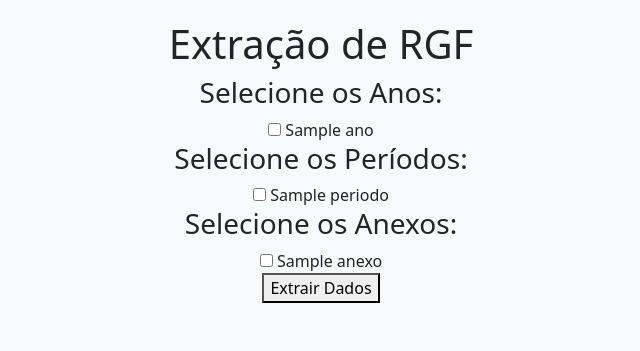
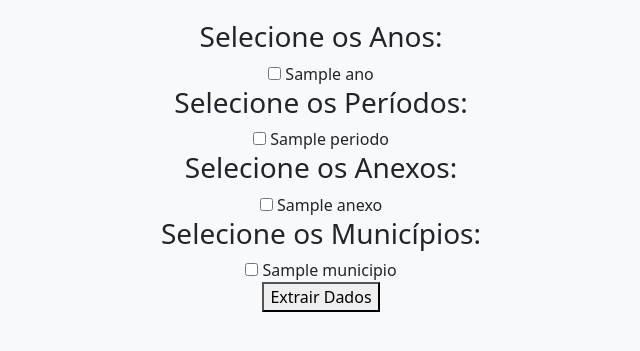
Before and after one commit to TN-Junior/demonstrativos-menu-anexos, a Flask app: template templates/rgf.html in a window 1280 px wide. Shown: the part 132-483 px from the top of the page, without its empty margins (319-959 px from the left). Run offline with Flask 3, Linux system fonts and the light colour scheme; the template is opened without the code that fills it: most values are stand-ins (such as "Sample title", 1, 10 or a date in 2020); parts of the project's set-up code (start-up, migrations or seed data) failed here and were passed over.

Commit message:
feat: adding fields municipalities

```diff
--- a/app.py
+++ b/app.py
@@ -182,32 +182,33 @@ def rgf():
         anos = request.form.getlist("anos")
         periodos = request.form.getlist("periodos")
         anexos = request.form.getlist("anexos")
+        municipios = request.form.getlist("municipios")  # Captura os municípios selecionados
 
         # Verifica se parâmetros foram selecionados
-        if not anos or not periodos or not anexos:
-            return "Por favor, selecione pelo menos um ano, período e anexo.", 400
+        if not anos or not periodos or not anexos or not municipios:
+            return "Por favor, selecione pelo menos um ano, período, anexo e município.", 400
 
         # Converte anos e períodos para inteiros
         anos = list(map(int, anos))
         periodos = list(map(int, periodos))
+        municipios = list(map(int, municipios))  # Converte os códigos dos municípios para inteiros
 
         # Lista para armazenar os DataFrames de resultados
         lista_tabs = []
 
         # Lógica de extração
         for ano in anos:
-            for index, row in df_municipios.iterrows():
-                ente = int(row["cod. Munic 7D"])
-                nome_municipio = row["NOME DO MUNICÍPIO"]
+            for municipio in municipios:  # Itera apenas nos municípios selecionados
+                nome_municipio = df_municipios.loc[df_municipios["cod. Munic 7D"] == municipio, "NOME DO MUNICÍPIO"].values[0]
 
                 for periodo in periodos:
                     for anexo in anexos:
                         url = (f"https://apidatalake.tesouro.gov.br/ords/siconfi/tt/rgf?"
                                f"an_exercicio={ano}&in_periodicidade=Q&nr_periodo={periodo}"
                                f"&co_tipo_demonstrativo=RGF&no_anexo={anexo}"
-                               f"&co_esfera=M&co_poder=E&id_ente={ente}")
+                               f"&co_esfera=M&co_poder=E&id_ente={municipio}")
 
-                        print(f"Consultando URL para {nome_municipio} ({ente}) - Anexo: {anexo} - {url}")
+                        print(f"Consultando URL para {nome_municipio} ({municipio}) - Anexo: {anexo} - {url}")
 
                         try:
                             # Pausa para evitar sobrecarregar o servidor
@@ -243,7 +244,8 @@ def rgf():
         "rgf.html",
         anos=list(range(2015, 2026)),
         periodos=[1, 2, 3, 4],
-        anexos=["RGF-Anexo%2001", "RGF-Anexo%2002", "RGF-Anexo%2003", "RGF-Anexo%2004", "RGF-Anexo%2005", "RGF-Anexo%2006" ]
+        anexos=["RGF-Anexo%2001", "RGF-Anexo%2002", "RGF-Anexo%2003", "RGF-Anexo%2004", "RGF-Anexo%2005", "RGF-Anexo%2006" ],
+        municipios=df_municipios[["cod. Munic 7D", "NOME DO MUNICÍPIO"]].to_dict(orient="records")  # Passa os municípios para o template
     )
 
 if __name__ == "__main__":
--- a/templates/rgf.html
+++ b/templates/rgf.html
@@ -1,15 +1,6 @@
 {% extends "base.html" %}
 
 {% block content %}
-<!DOCTYPE html>
-<html lang="en">
-<head>
-    <meta charset="UTF-8">
-    <meta name="viewport" content="width=device-width, initial-scale=1.0">
-    <title>Extração de RGF</title>
-</head>
-<body>
-    <h1>Extração de RGF</h1>
 <form method="POST">
   <h3>Selecione os Anos:</h3>
   {% for ano in anos %}
@@ -26,8 +17,14 @@
       <label><input type="checkbox" name="anexos" value="{{ anexo }}"> {{ anexo }}</label><br>
   {% endfor %}
 
+  <h3>Selecione os Municípios:</h3>
+  {% for municipio in municipios %}
+      <label>
+          <input type="checkbox" name="municipios" value="{{ municipio['cod. Munic 7D'] }}"> {{ municipio['NOME DO MUNICÍPIO'] }}
+      </label><br>
+  {% endfor %}
+
   <button type="submit">Extrair Dados</button>
 </form>
-</body>
-</html>
+
 {% endblock %}
```
Lines whose indentation alone changed are shown as unchanged.
